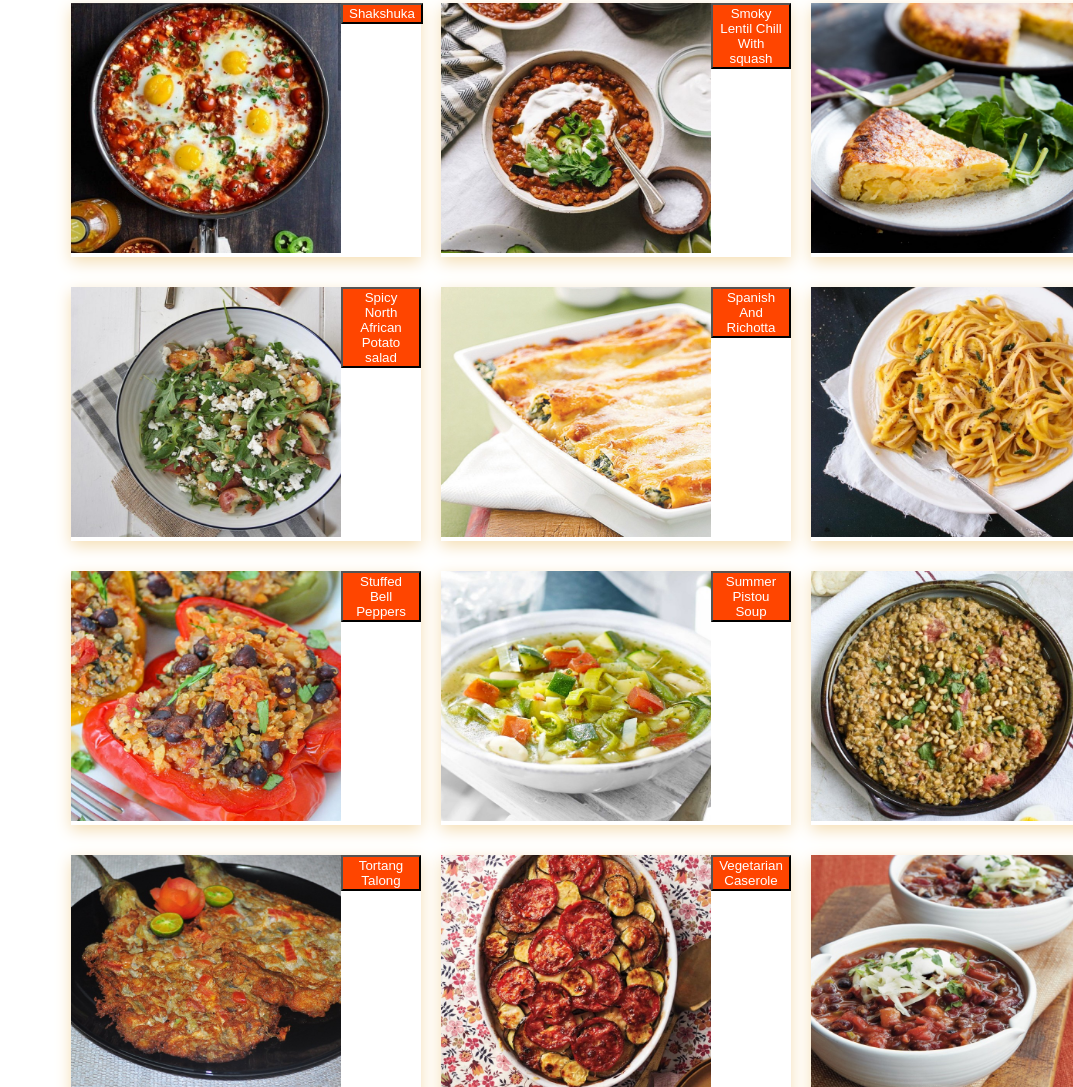
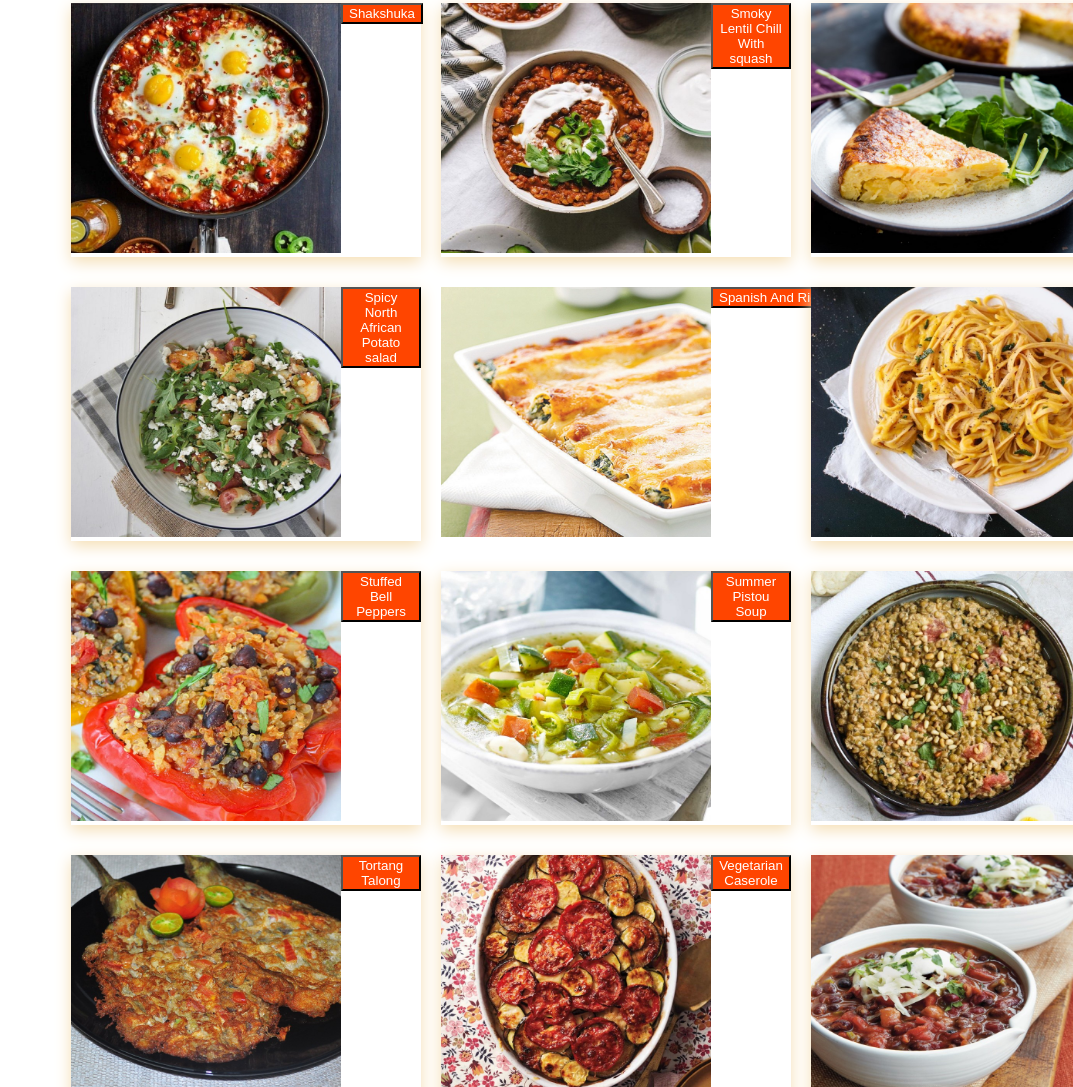
Before and after one commit to supriyachedimala/MealFinder, a plain HTML site: page vegetarian.html in a window 1280 px wide. Shown: the part 2751-3838 px from the top of the page, without its empty margins (207-1280 px from the left). Drawn offline with Linux system fonts and the light colour scheme.

Commit message:
MealFinder

```diff
--- a/vegetarian.html
+++ b/vegetarian.html
@@ -160,7 +160,7 @@
             <img  class="v"  src="./images/urtwux1486983078.jpg" alt="Spicy North African Potato Salad">
             <button class="b1">Spicy North African Potato salad</button>
         </div>
-        <div class="meals">
+        <div class="m">
             <img  class="v"  src="./images/wspuvp1511303478.jpg" alt="Spanish And richotta">
             <button class="b1">Spanish And Richotta</button>
         </div>
```
